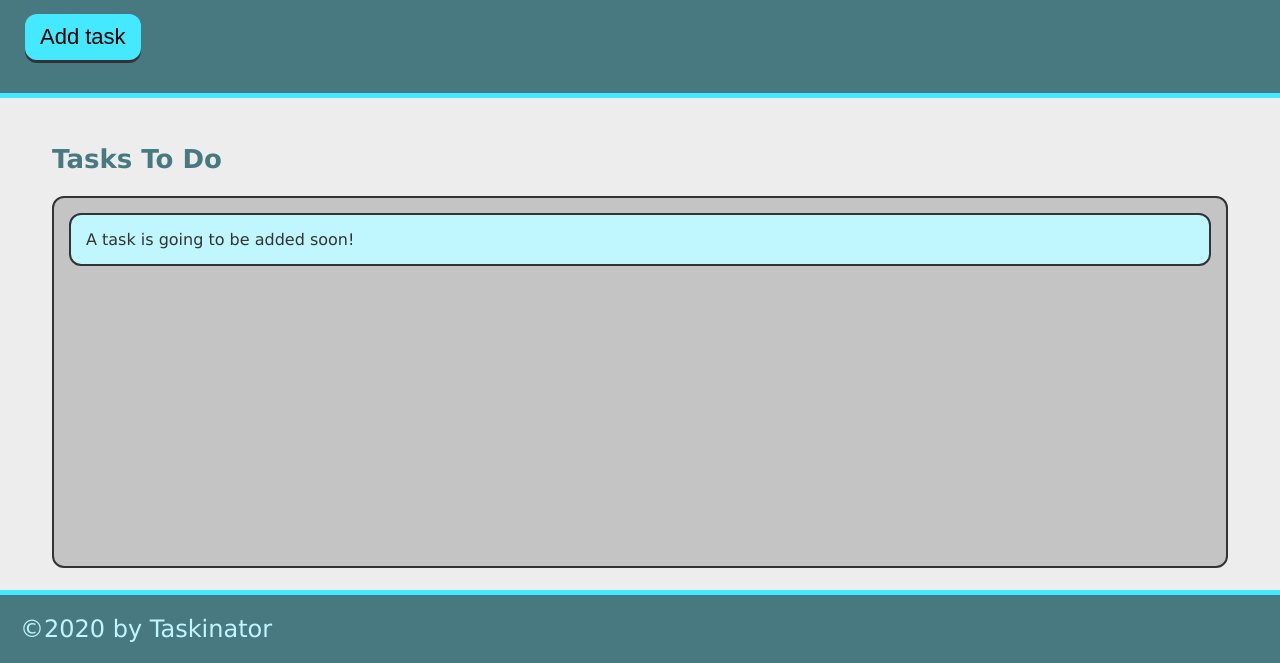
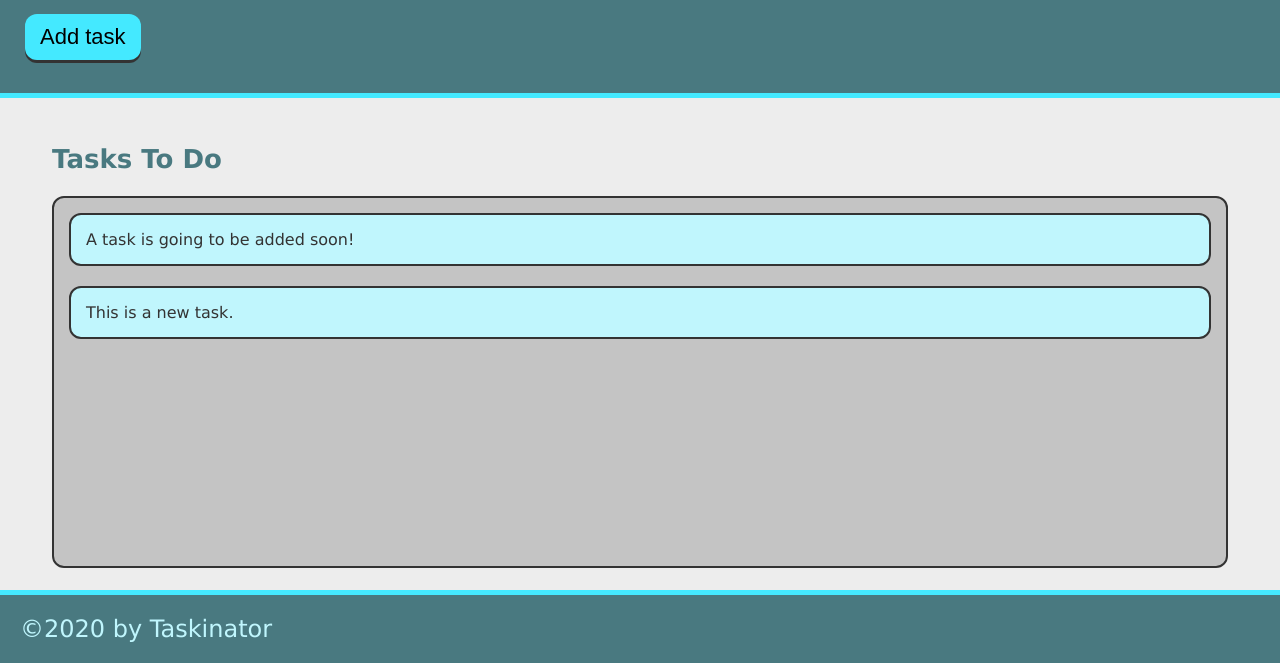
Before and after one commit to ghastings777/taskinator, a plain HTML site: page index.html in a window 1280 px wide. Both pictures are taken after a click on the button "Add task". Shown: the part 137-800 px from the top of the page. Drawn offline with Linux system fonts and the light colour scheme.

Commit message:
add ability to add task

```diff
--- a/assets/js/script.js
+++ b/assets/js/script.js
@@ -0,0 +1,11 @@
+var buttonEl = document.querySelector("#save-task");
+var tasksToDoEl = document.querySelector("#tasks-to-do");
+
+var createTaskHandler = function() {
+    var listItemEl = document.createElement("li");
+    listItemEl.className = "task-item";
+    listItemEl.textContent = "This is a new task.";
+    tasksToDoEl.appendChild(listItemEl);
+  }
+
+buttonEl.addEventListener("click", createTaskHandler);
--- a/index.html
+++ b/index.html
@@ -13,12 +13,12 @@
             <a href="./index.html" class="page-title">Taskinator</a>
         </h1>
         <p>Click the button below to add a task!</p>
-        <button class="btn">Add task</button>
+        <button class="btn" id="save-task">Add task</button>
     </header>
     <main class="page-content">
         <section class="task-list-wrapper">
             <h2 class="list-title">Tasks To Do</h2>
-            <ul class="task-list">
+            <ul class="task-list" id="tasks-to-do">
                 <li class="task-item">A task is going to be added soon!</li>
             </ul>
         </section>
```
